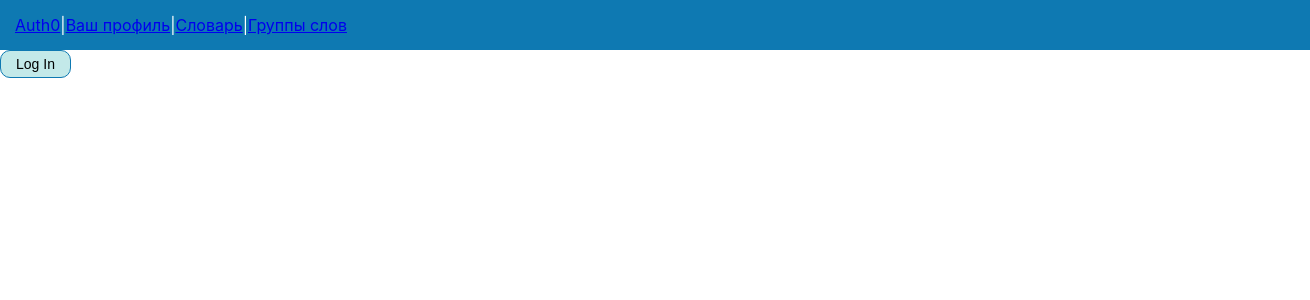
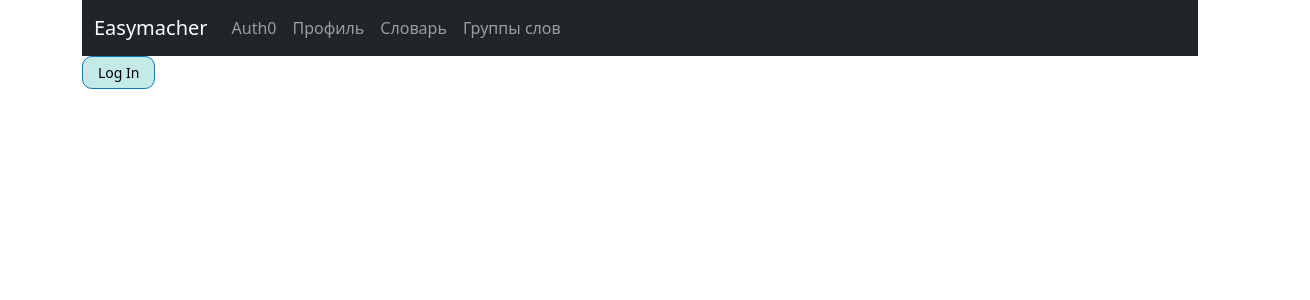
Before and after one commit to skelantros/easymacher-front, a React (Create React App) app: page / in a window 1280 px wide. Shown: the top 300 px of the page, 1310 px wide, since content can reach past the window. Built offline with nearby package versions, Linux system fonts and the light colour scheme.

Commit message:
Updated Layout & Navbar

```diff
--- a/src/App.js
+++ b/src/App.js
@@ -1,16 +1,34 @@
 import logo from './logo.svg';
 import classes from './App.css';
-import { BrowserRouter } from 'react-router-dom';
-import Navbar from './components/UI/Navbar/Navbar';
+import { BrowserRouter, HashRouter } from 'react-router-dom';
+import MyNavbar from './components/UI/Navbar/MyNavbar';
 import AppRouter from './components/AppRouter';
 import axios from 'axios';
+import 'bootstrap/dist/css/bootstrap.min.css';
 import Layout from './components/layout/Layout';
+import { useProfileState } from './hooks/useProfileState';
 
 function App() {
+  const [profile, isLoading] = useProfileState()
+
+  function userProfileLink() {
+    if(isLoading)
+        return "/profile"
+    else
+        return `/user/${profile.id}`
+}
+
+  const links = [
+    {id: 1, name: "Auth0", link: "/profile"},
+    {id: 2, name: "Профиль", link: userProfileLink()},
+    {id: 3, name: "Словарь", link: "/dictionary"},
+    {id: 4, name: "Группы слов", link: "/word-groups"}
+  ]
+
   return (
-    <BrowserRouter>
-    <Layout header={<Navbar/>} body={<AppRouter/>} footer={<p>Футер</p>}/>
-    </BrowserRouter>
+    <HashRouter basename='/'>
+    <Layout header={<MyNavbar links={links}/>} body={<AppRouter/>} footer={<p>Футер</p>}/>
+    </HashRouter>
   );
 }
 
--- a/src/components/AppRouter.jsx
+++ b/src/components/AppRouter.jsx
@@ -23,6 +23,7 @@ const AppRouter = () => {
             <Route exact path="/word-group/:id" element={<WordGroupPage/>} />
             <Route exact path ="/user/:id" element={<UserPage/>} />
             <Route exact path ="/word-group/:id/guess" element={<GuessPage/>} />
+            <Route path="*" element={<WordsPage/>} />
             </Routes>
         )
     }
--- /dev/null
+++ b/src/components/UI/Navbar/MyNavbar.jsx
@@ -0,0 +1,19 @@
+import { useAuth0 } from "@auth0/auth0-react";
+import { Col, Container, Row, Navbar, Nav } from "react-bootstrap";
+import { Link } from "react-router-dom";
+import LogoutButton from "../../auth0/LogoutButton";
+
+const MyNavbar = ({links}) => {
+    return(
+        <Navbar bg="dark" variant="dark">
+        <Container>
+            <Navbar.Brand href="#">Easymacher</Navbar.Brand>
+            <Nav className="me-auto">
+                { links.map(l => <Nav.Link as={Link} key = {l.id} to={l.link}>{l.name}</Nav.Link>)}
+            </Nav>
+        </Container>
+        </Navbar>
+    )
+}
+
+export default MyNavbar;
--- a/src/components/UI/Navbar/Navbar.jsx
+++ /dev/null
@@ -1,30 +0,0 @@
-import { useAuth0 } from "@auth0/auth0-react";
-import { Link } from "react-router-dom";
-import { useProfileState } from "../../../hooks/useProfileState";
-import LogoutButton from "../../auth0/LogoutButton";
-import cl from './Navbar.module.css';
-
-const Navbar = () => {
-    const [profile, isProfileLoading] = useProfileState()
-    const { isAuthenticated } = useAuth0()
-    function userProfileLink() {
-        if(isProfileLoading)
-            return "/profile"
-        else
-            return `/user/${profile.id}`
-    }
-
-    return(
-        <div className={cl.navbar}>
-            <div className={cl.navbarLinks}>
-                <Link to="/profile">Auth0</Link>|
-                <Link to={userProfileLink()}>Ваш профиль</Link>|
-                <Link to="/dictionary">Словарь</Link>|
-                <Link to="/word-groups">Группы слов</Link>
-                { isAuthenticated ? <LogoutButton/> : <div/> }
-            </div>
-        </div>
-    )
-}
-
-export default Navbar;
--- a/src/components/UI/Navbar/Navbar.module.css
+++ /dev/null
@@ -1,15 +0,0 @@
-.navbar {
-    height: 50px;
-    width: 100%;
-    display: flex;
-    align-items: center;
-    margin: auto;
-    padding: 0 15px;
-    background-color: #0E79B2;
-}
-
-.navbarLinks {
-    display: flex;
-    align-items: center;
-    color: white;
-}
--- a/src/components/layout/Layout.jsx
+++ b/src/components/layout/Layout.jsx
@@ -1,17 +1,12 @@
+import { Container } from 'react-bootstrap';
 import './Layout.module.css'
 
 const Layout = ({header, body}) => {
     return(
-        <section className='myGrid'>
-            <div className='header'>
-                {header}
-            </div>
-            <div className='leftSidebar' />
-            <div className='body'>
-                {body}
-            </div>
-            <div className='rightSidebar' />
-        </section>
+        <Container>
+            {header}
+            {body}
+        </Container>
     )
 }
 
```
